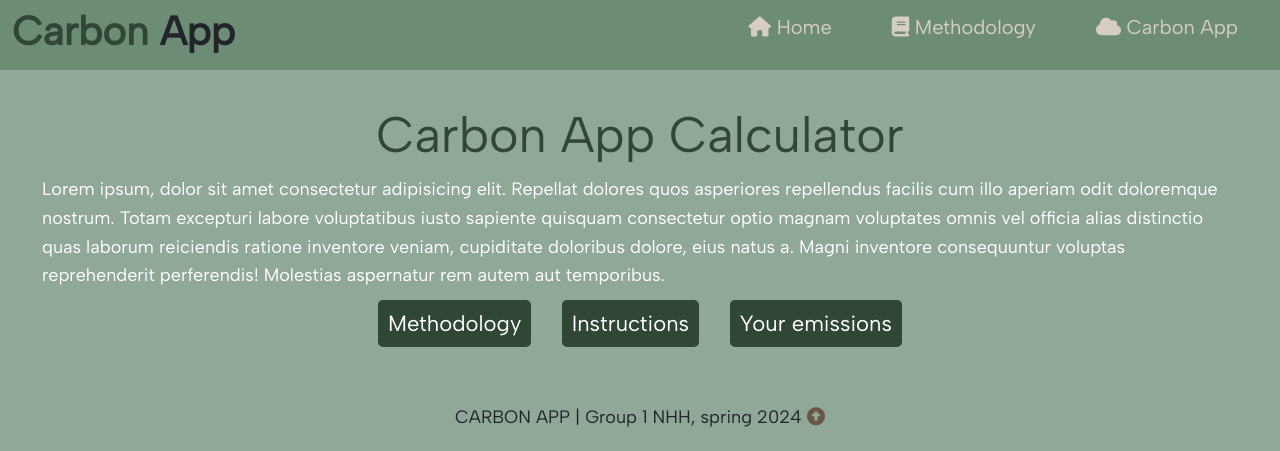
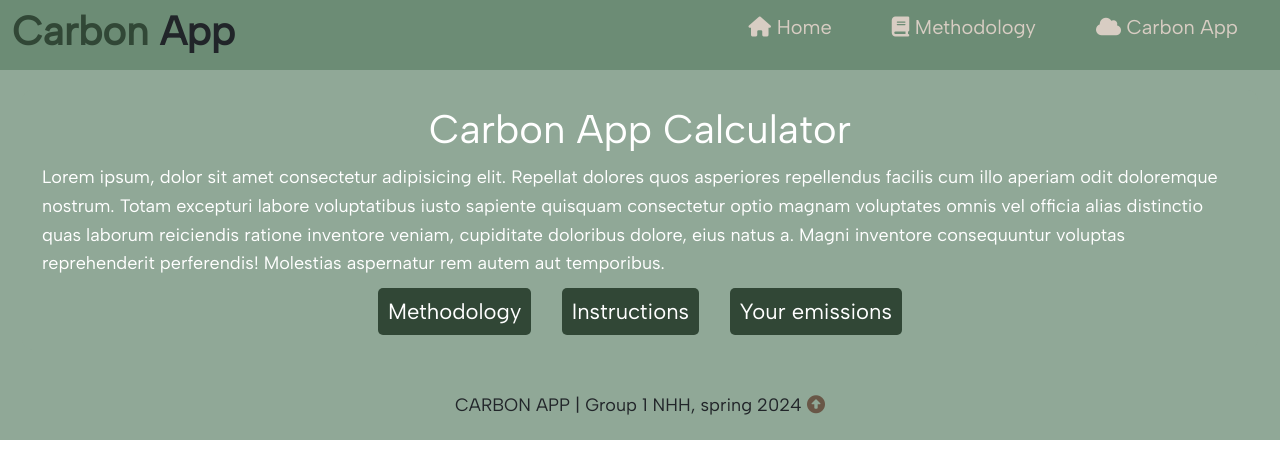
Before and after one commit to jasmineathea/FOR19, a Flask app: page /carbon_app in a window 1280 px wide. Shown: the top 451 px of the page. Run offline with Flask 3, Linux system fonts and the light colour scheme; some libraries are stand-ins or nearby versions.

Commit message:
Making shared classes with the Home page

```diff
--- a/FOR19/templates/carbon_app.html
+++ b/FOR19/templates/carbon_app.html
@@ -7,7 +7,7 @@
 
         <div class="header_carbon_app">
             <div class="box">
-            <h1 style="font-size:50px;"><span class="text-logo"> Carbon App Calculator</span></h1>
+                <h1 class="page-title">Carbon App Calculator</h1>
             <p style="text-align:left;">
                 Lorem ipsum, dolor sit amet consectetur adipisicing elit. Repellat dolores quos asperiores repellendus facilis cum illo aperiam odit doloremque nostrum. Totam excepturi labore voluptatibus iusto sapiente quisquam consectetur optio magnam voluptates omnis vel officia alias distinctio quas laborum reiciendis ratione inventore veniam, cupiditate doloribus dolore, eius natus a. Magni inventore consequuntur voluptas reprehenderit perferendis! Molestias aspernatur rem autem aut temporibus.
             </p>
```
